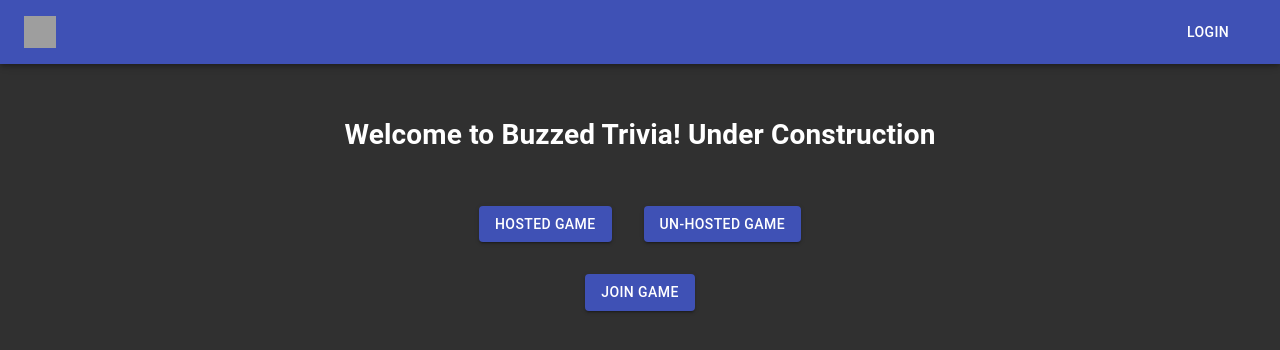
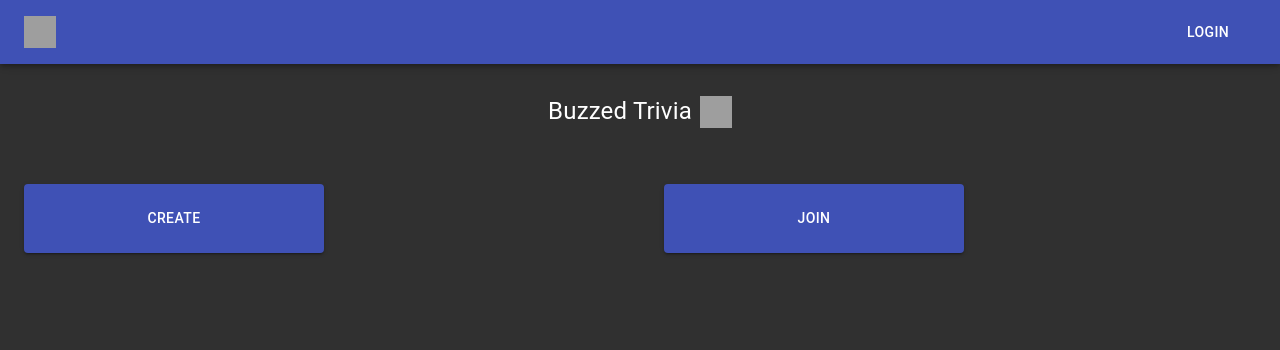
Before and after one commit to adambaldwin1st/buzzed-trivia-frontend, a React (Create React App) app: page / in a window 1280 px wide. Shown: the top 350 px of the page. Built offline with nearby package versions, Linux system fonts and the light colour scheme; grey boxes are pictures that could not be loaded.

Commit message:
Created very basic attempt at join game info

```diff
--- a/src/index.tsx
+++ b/src/index.tsx
@@ -1,12 +1,14 @@
 import React from 'react';
-import ReactDOM from 'react-dom';
+import { createRoot } from 'react-dom/client';
 import App from './App';
 import {BrowserRouter} from "react-router-dom";
 import {GoogleOAuthProvider} from "@react-oauth/google";
 
-ReactDOM.render(
+const container = document.getElementById('root');
+const root = createRoot(container!);
+root.render(
     <BrowserRouter>
         <GoogleOAuthProvider clientId="392102598352-1p0p7al4qbboh7ce91fddashq95s1jm4.apps.googleusercontent.com">
             <App />
         </GoogleOAuthProvider>
-    </BrowserRouter>, document.getElementById('root'));
+    </BrowserRouter>);
--- a/src/pages/Home.tsx
+++ b/src/pages/Home.tsx
@@ -1,43 +1,79 @@
 import React from 'react';
-import { makeStyles, Button } from '@material-ui/core';
-import {Link} from "react-router-dom";
+import { makeStyles, Button, Typography, useMediaQuery, Theme, Grid } from '@material-ui/core';
+import { Link } from 'react-router-dom';
+import SteinIcon from '../images/icons/SteinIcon';
 
-const useStyles = makeStyles((theme) => ({
+const useStyles = makeStyles((theme: Theme) => ({
     root: {
         display: 'flex',
         flexDirection: 'column',
         alignItems: 'center',
         marginTop: theme.spacing(4),
     },
+    titleContainer: {
+        display: 'flex',
+        alignItems: 'center',
+        marginBottom: theme.spacing(2),
+        [theme.breakpoints.down('xs')]: {
+            flexDirection: 'column',
+            alignItems: 'center',
+        },
+    },
+    title: {
+        marginRight: theme.spacing(1),
+        fontSize: '1.5rem',
+        [theme.breakpoints.down('xs')]: {
+            textAlign: 'center',
+            fontSize: '1.2rem',
+        },
+    },
     buttonContainer: {
         display: 'flex',
         justifyContent: 'center',
         marginTop: theme.spacing(2),
+        width: '100%',
     },
     button: {
         margin: theme.spacing(2),
+        width: '100%',
+        height: '100%',
+        [theme.breakpoints.up('sm')]: {
+            maxWidth: '300px',
+        },
+        [theme.breakpoints.down('xs')]: {
+            height: 'auto',
+        },
     },
 }));
 
 const Home: React.FC = () => {
     const classes = useStyles();
+    const isMobile = useMediaQuery((theme: Theme) => theme.breakpoints.down('xs'));
 
     return (
         <div className={classes.root}>
-            <h1>Welcome to Buzzed Trivia! Under Construction</h1>
-            <div className={classes.buttonContainer}>
-                <Link to={"/lobby"}>
-                    <Button className={classes.button} variant="contained" color="primary">
-                        Hosted Game
-                    </Button>
-                </Link>
-                <Button className={classes.button} variant="contained" color="primary">
-                    Un-Hosted Game
-                </Button>
+            <div className={classes.titleContainer}>
+                <Typography variant={isMobile ? 'h6' : 'h4'} className={classes.title}>
+                    Buzzed Trivia
+                </Typography>
+                {!isMobile && <SteinIcon size="md" />}
             </div>
-            <Button className={classes.button} variant="contained" color="primary">
-                Join Game
-            </Button>
+            <Grid container spacing={2} className={classes.buttonContainer}>
+                <Grid item xs={12} sm={6}>
+                    <Link to="/lobby" style={{ textDecoration: 'none' }}>
+                        <Button className={classes.button} variant="contained" color="primary">
+                            CREATE
+                        </Button>
+                    </Link>
+                </Grid>
+                <Grid item xs={12} sm={6}>
+                    <Link to="/lobby" style={{ textDecoration: 'none' }}>
+                        <Button className={classes.button} variant="contained" color="primary">
+                            JOIN
+                        </Button>
+                    </Link>
+                </Grid>
+            </Grid>
         </div>
     );
 };
```
Also changed, not shown: package.json (+22 -22 lines), 1 other file (tests, documents, lock files or other folders).
